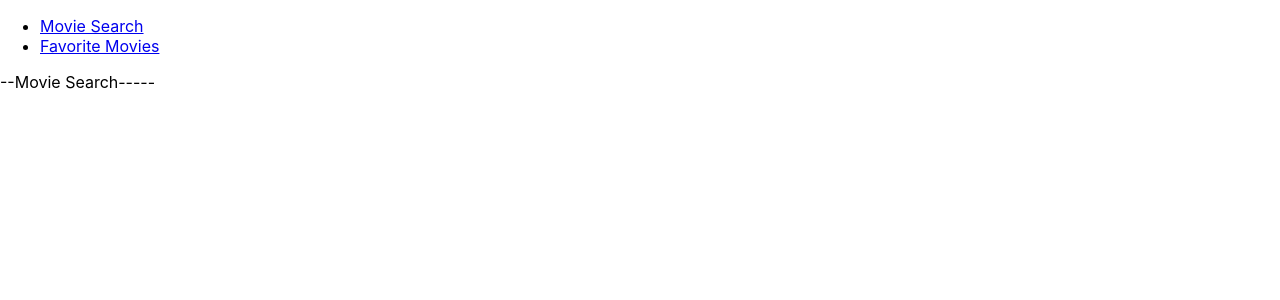
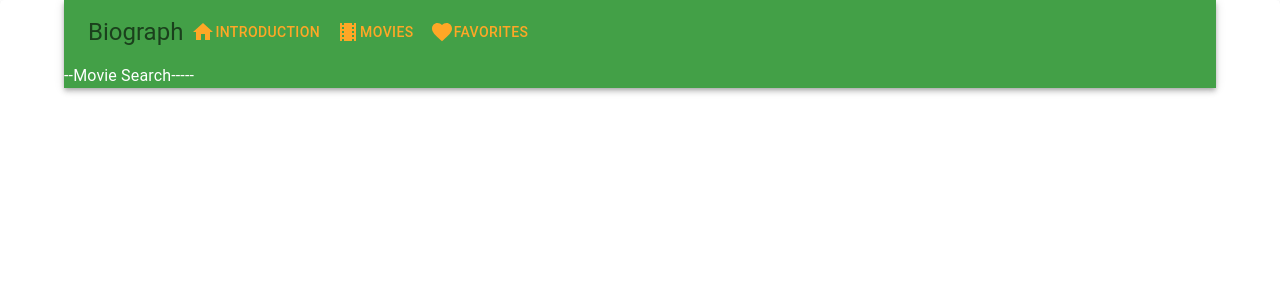
Before and after one commit to tinomar/biograph, a React (Create React App) app: page /movies in a window 1280 px wide. Shown: the top 300 px of the page. Built offline with nearby package versions, Linux system fonts and the light colour scheme.

Commit message:
Setup navbar

```diff
--- a/package.json
+++ b/package.json
@@ -5,6 +5,7 @@
   "dependencies": {
     "@emotion/react": "^11.9.0",
     "@emotion/styled": "^11.8.1",
+    "@mui/icons-material": "^5.8.0",
     "@mui/material": "^5.8.1",
     "@testing-library/jest-dom": "^5.16.4",
     "@testing-library/react": "^13.2.0",
--- a/src/App.tsx
+++ b/src/App.tsx
@@ -1,23 +1,13 @@
 import React from 'react';
-import logo from './logo.svg';
 import './App.css';
 
 function App() {
   return (
     <div className="App">
       <header className="App-header">
-        <img src={logo} className="App-logo" alt="logo" />
         <p>
-          Edit <code>src/App.tsx</code> and save to reload.
+          Welcome to Biograph site. Dedicated to true movie fans. Enjoy.
         </p>
-        <a
-          className="App-link"
-          href="https://reactjs.org"
-          target="_blank"
-          rel="noopener noreferrer"
-        >
-          Learn React
-        </a>
         <a
           className="App-link"
           href="/movies"
--- a/src/index.tsx
+++ b/src/index.tsx
@@ -1,24 +1,30 @@
 import React from 'react';
 import ReactDOM from 'react-dom/client';
 import { BrowserRouter, Routes, Route } from "react-router-dom";
+import { Paper, Container } from '@mui/material';
+import { ThemeProvider } from '@mui/material/styles';
 import './index.css';
 import NoPage from './pages/NoPage';
 import MovieSearch from './pages/MovieSearch';
 import MovieDetails from './pages/MovieDetails';
 import MovieFavorites from './pages/MovieFavorites';
 import reportWebVitals from './reportWebVitals';
-import Layout from './pages/Layout';
+import Header from './pages/Header';
 import App from './App';
+import theme from './theme';
 
 const root = ReactDOM.createRoot(
   document.getElementById('root') as HTMLElement
 );
 root.render(
   <React.StrictMode>
+    <ThemeProvider theme={theme}>
+      <Paper style={{ height: "200vh" }}>
+        <Container>
           <BrowserRouter>
             <Routes>
-        <Route path="/" element={<App />}/>
-        <Route path="/movies" element={<Layout />}>
+              <Route path="/" element={<App />} />
+              <Route path="/movies" element={<Header />}>
                 <Route index element={<MovieSearch />} />
                 <Route path="favorites" element={<MovieFavorites />} />
                 <Route path=":movieId" element={<MovieDetails />} />
@@ -26,6 +32,9 @@ root.render(
               </Route>
             </Routes>
           </BrowserRouter>
+        </Container>
+      </Paper>
+    </ThemeProvider>
   </React.StrictMode>
 );
 
--- /dev/null
+++ b/src/pages/Header.tsx
@@ -0,0 +1,55 @@
+import React from 'react';
+import {
+  Link as RouterLink,
+  Outlet,
+} from 'react-router-dom';
+import { AppBar, Button, Toolbar, CssBaseline, Typography } from '@mui/material';
+import LocalMoviesIcon from '@mui/icons-material/LocalMovies';
+import FavoriteIcon from '@mui/icons-material/Favorite';
+import HomeIcon from '@mui/icons-material/Home';
+
+function Header() {
+
+  return (
+    <AppBar position="static">
+      <CssBaseline />
+      <Toolbar>
+        <Typography variant="h5" component="p" color="textSecondary">
+          Biograph
+        </Typography>
+        <div style={{ marginRight: "2rem" }}>
+          <Button
+            color="secondary"
+            variant="text"
+            component={RouterLink}
+            to="/"
+          >
+            <HomeIcon />
+            Introduction
+          </Button>
+          <Button
+            color="secondary"
+            variant="text"
+            component={RouterLink}
+            to="/movies"
+          >
+            <LocalMoviesIcon />
+            Movies
+          </Button>
+          <Button
+            color="secondary"
+            variant="text"
+            component={RouterLink}
+            to="/movies/favorites"
+          >
+            <FavoriteIcon />
+            Favorites
+          </Button>
+        </div>
+      </Toolbar>
+      <Outlet />
+    </AppBar>
+  );
+}
+
+export default Header;
--- a/src/pages/Layout.tsx
+++ /dev/null
@@ -1,24 +0,0 @@
-import React from 'react';
-import { Outlet, Link } from "react-router-dom";
-
-function Layout() {
-  return (
-    <div className="Layout">
-      <header className="Layout-header">
-        <nav>
-          <ul>
-            <li>
-              <Link to="/movies">Movie Search</Link>
-            </li>
-            <li>
-              <Link to="/movies/favorites">Favorite Movies</Link>
-            </li>
-          </ul>
-        </nav>
-      </header>
-      <Outlet />
-    </div>
-  );
-}
-
-export default Layout;
--- /dev/null
+++ b/src/theme.ts
@@ -0,0 +1,26 @@
+import { createTheme } from '@mui/material/styles';
+import { green, orange } from "@mui/material/colors";
+
+const theme = createTheme({
+    typography: {
+        h1: {
+            /* this will change the font size for h1, we can also do
+               it for others, */
+            fontSize: "3rem",
+        },
+    },
+    palette: {
+        /* this is used to turn the background dark, but we have
+            to use Paper for this inOrder to use it. */
+        primary: {
+            // main: colorName[hue],
+            // we have to import the color first to use it
+            main: green[600],
+        },
+        secondary: {
+            main: orange[400],
+        },
+    },
+});
+
+export default theme;
```
Also changed, not shown: 1 other file (tests, documents, lock files or other folders). Lines whose indentation alone changed are shown as unchanged.
